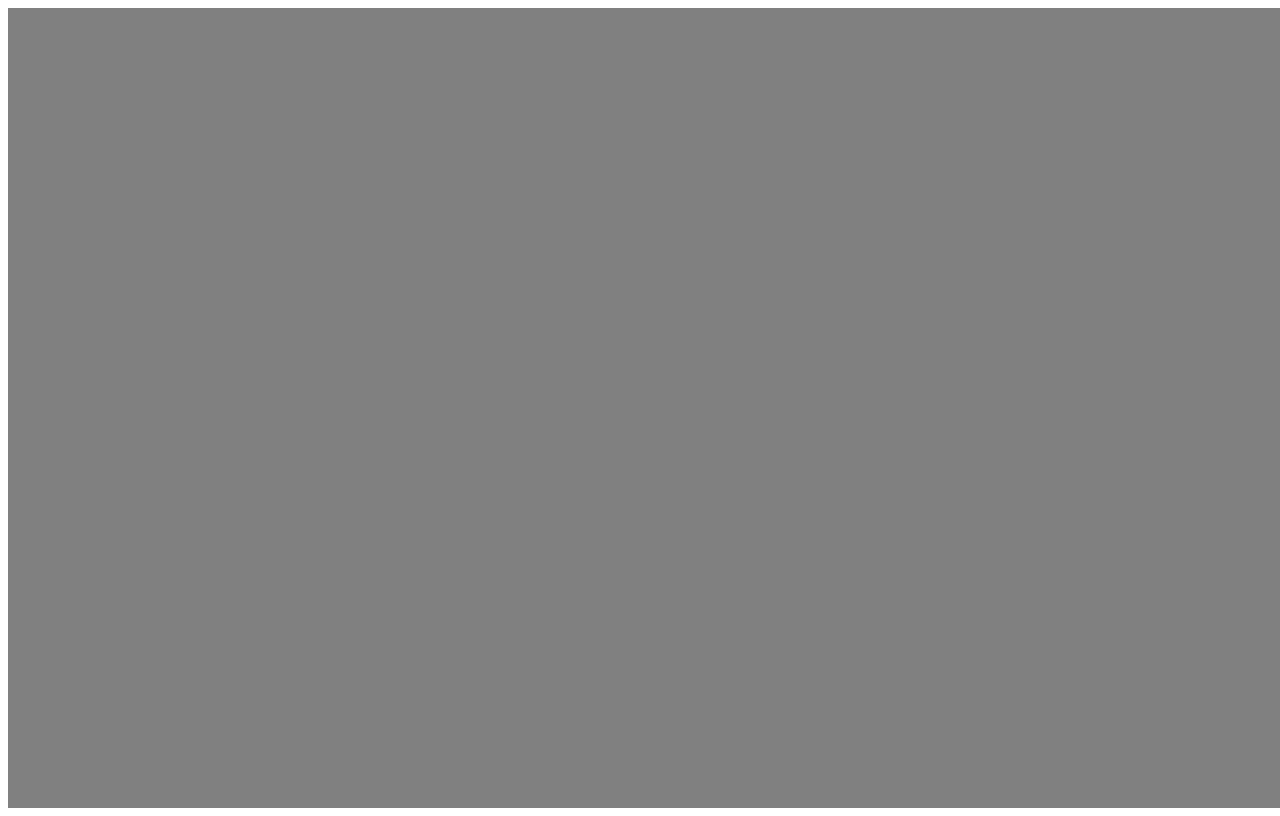
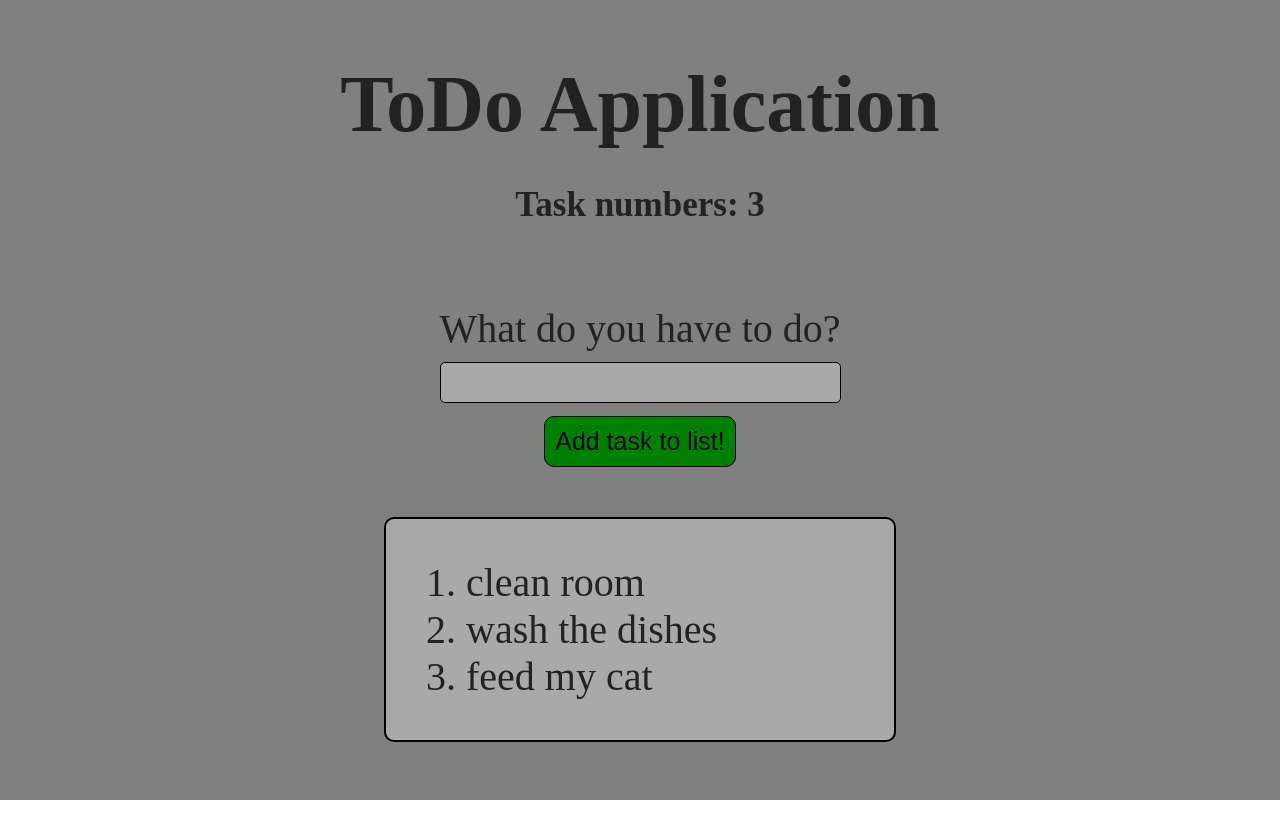
Before and after one commit to Majkyel/Developed_Webpack_and_React_ToDo_App, a React app: page / in a window 1280 px wide. Built offline with nearby package versions, Linux system fonts and the light colour scheme.

Commit message:
Update src/ elements

```diff
--- a/src/components/Title.js
+++ b/src/components/Title.js
@@ -1,10 +1,10 @@
-import react from 'react';
+import React from 'react';
 
-const title = props => (
+const Title = props => (
     <div>
         <h1>{props.title}</h1>
         <h3>Task numbers: {props.length}</h3>
     </div>
-);
+)
 
-export default title;
+export default Title;
--- a/src/components/Todo.js
+++ b/src/components/Todo.js
@@ -1,7 +1,7 @@
-import react from 'react';
+import React from 'react';
 
-const todo = props => (
+const Todo = props => (
     <li id={props.id} onClick={() => props.remove(props.id)}>{props.text}</li>
 );
 
-export default todo;
+export default Todo;
--- a/src/components/TodoForm.js
+++ b/src/components/TodoForm.js
@@ -1,11 +1,12 @@
-import react from 'react';
+import React from 'react';
+import style from '../../css/TodoForm.css';
 
-const todoForm = props => (
-    <form>
-        <label for='#task'>What do you have to do?</label>
+const TodoForm = props => (
+    <form className = {style.TodoForm}>
+        <label htmlFor='task'>What do you have to do?</label>
         <input type='text' id='task' value={props.value}/>
         <button onClick={() => props.add(props.value)}>Add task to list!</button>
     </form>
 );
 
-export default todoForm;
+export default TodoForm;
--- a/src/components/TodoList.js
+++ b/src/components/TodoList.js
@@ -1,16 +1,16 @@
-import react from 'react';
-import todo from './Todo.js'
+import React from 'react';
+import Todo from './Todo.js'
 import style from '../../css/TodoList.css'
 
-const todoList = props => {
+const TodoList = props => {
 
-    const listElement = this.props.list.map(element => <todo id={element.id} remove={props.remove} text={element.text}/>);
+    const listElement = props.list.map(element => <Todo id={element.id} key={element.id} remove={props.remove} text={element.text}/>);
 
     return (
         <div className = {style.TodoList}>
-            <ul>{listElement}</ul>
+            <ol>{listElement}</ol>
         </div>
     )
-};
+}
 
-export default todoList;
+export default TodoList;
--- a/src/containers/App.js
+++ b/src/containers/App.js
@@ -1,9 +1,9 @@
 import React from 'react';
 import uuid from 'uuid';
 import style from '../../css/App.css';
-import title from '../components/Title';
-import todoList from '../components/TodoList';
-import todoForm from '../components/TodoForm';
+import Title from '../components/Title';
+import TodoList from '../components/TodoList';
+import TodoForm from '../components/TodoForm';
 
 class App extends React.Component {
 
@@ -46,9 +46,9 @@ class App extends React.Component {
     render() {
         return (
             <div className = {style.App}>
-                <title title = 'Application title' length = {this.state.data.length}/>
-                <todoForm add={this.addTodo} value={this.state.value}/>
-                <todoList list={this.state.data} remove={this.removeTodo}/>
+                <Title title = 'ToDo Application' length = {this.state.data.length}/>
+                <TodoForm add={this.addTodo} value={this.state.value}/>
+                <TodoList list={this.state.data} remove={this.removeTodo}/>
             </div>
         );
     }
--- a/src/index.html
+++ b/src/index.html
@@ -1,8 +1,9 @@
 <!DOCTYPE html>
 <html lang="en">
     <head>
-       <meta charset="utf-8">
+        <meta charset="utf-8">
         <title>Task-16.6</title>
+        <link type="text/css" rel="stylesheet" href="../css/Style.css"/>
     </head>
     <body>
         <div id="App"></div>
```
